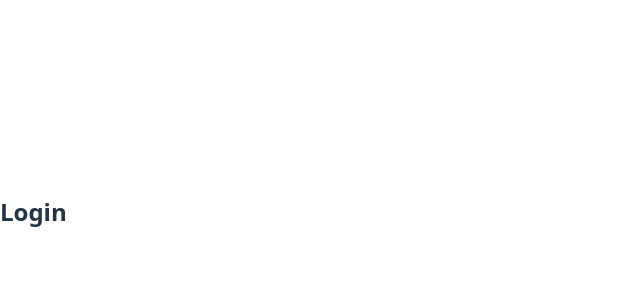
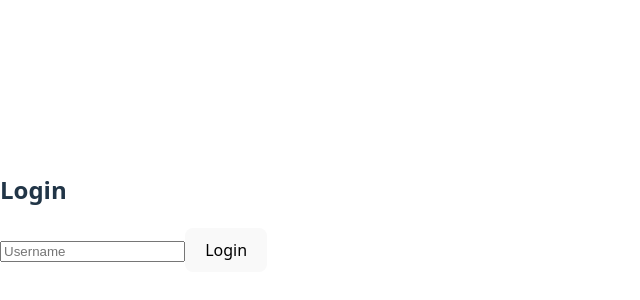
Before and after one commit to GabrielDP97/job-tracker-kanban, a React (Vite) app: page /login in a window 1280 px wide. Shown: the part 188-488 px from the top of the page, without its empty margins (0-640 px from the left). Built offline with nearby package versions, Linux system fonts and the light colour scheme.

Commit message:
feat: login and protect board with auth guard

```diff
--- /dev/null
+++ b/src/app/ProtectedRoute.tsx
@@ -0,0 +1,19 @@
+import { Navigate } from "react-router-dom";
+import { useAuthStore } from "../store/authStore";
+import type { ReactNode } from "react";
+
+type Props = {
+  children: ReactNode;
+};
+
+function ProtectedRoute({ children }: Props) {
+  const user = useAuthStore((state) => state.user);
+
+  if (!user) {
+    return <Navigate to="/login" />;
+  }
+
+  return <>{children}</>;
+}
+
+export default ProtectedRoute;
--- a/src/app/router.tsx
+++ b/src/app/router.tsx
@@ -1,13 +1,16 @@
 import { BrowserRouter, Routes, Route, Navigate } from "react-router-dom";
 import LoginPage from "../pages/LoginPage";
 import BoardPage from "../pages/BoardPage";
+import ProtectedRoute from "./ProtectedRoute";
+
 
 function AppRouter() {
   return (
     <BrowserRouter>
       <Routes>
         <Route path="/login" element={<LoginPage />} />
-        <Route path="/board" element={<BoardPage />} />
+        <Route path="/board" element={ <ProtectedRoute> <BoardPage /> </ProtectedRoute> } />
+
         <Route path="*" element={<Navigate to="/login" />} />
       </Routes>
     </BrowserRouter>
--- a/src/pages/LoginPage.tsx
+++ b/src/pages/LoginPage.tsx
@@ -1,5 +1,31 @@
+import { useState } from "react";
+import { useNavigate } from "react-router-dom";
+import { useAuthStore } from "../store/authStore";
+
 function LoginPage() {
-  return <h2>Login</h2>;
+  const [username, setUsername] = useState("");
+  const login = useAuthStore((state) => state.login);
+  const navigate = useNavigate();
+
+  const handleLogin = () => {
+    if (!username.trim()) return;
+    login(username);
+    navigate("/board");
+  };
+
+  return (
+    <div>
+      <h2>Login</h2>
+
+      <input
+        placeholder="Username"
+        value={username}
+        onChange={(e) => setUsername(e.target.value)}
+      />
+
+      <button onClick={handleLogin}>Login</button>
+    </div>
+  );
 }
 
 export default LoginPage;
```
